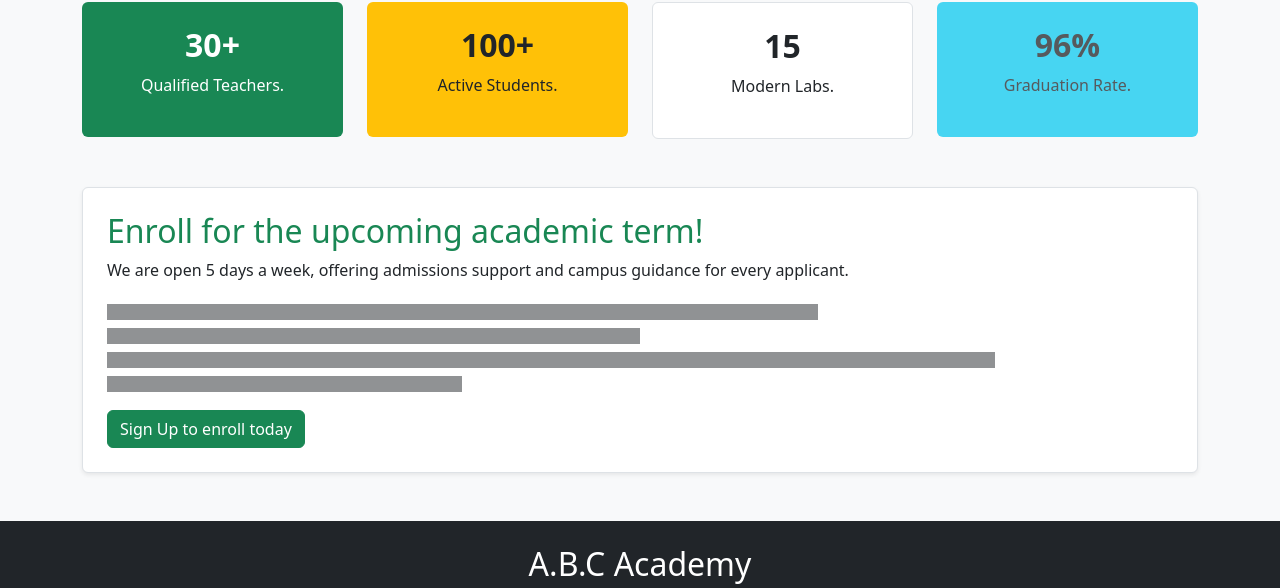
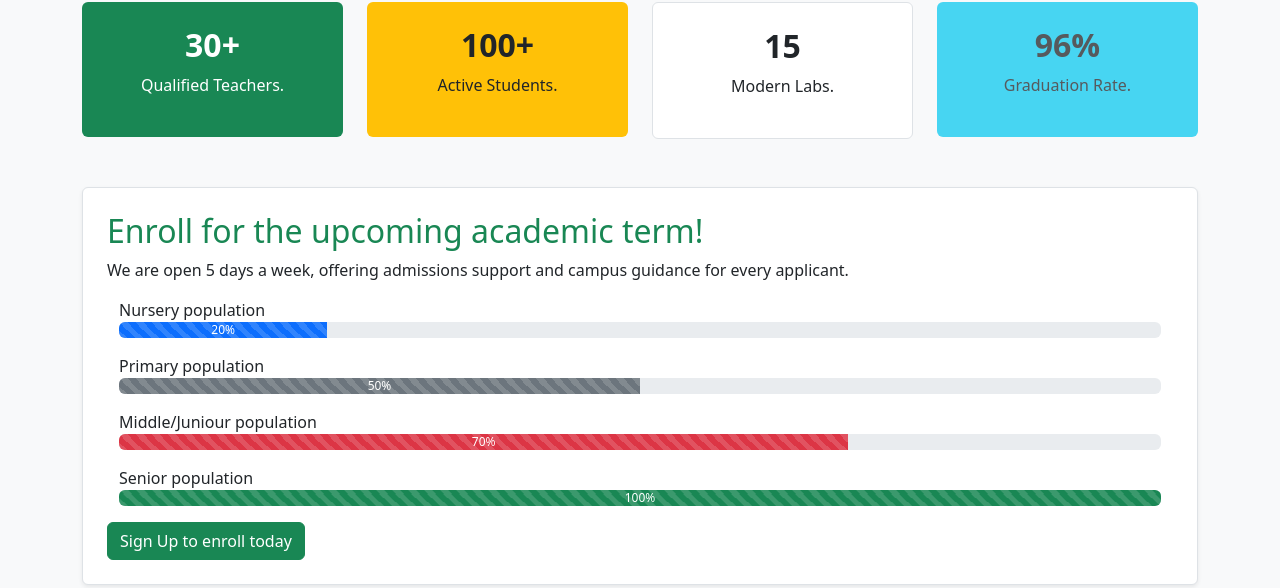
Before and after one commit to hanningtonhz2006-tech/Project102, a plain HTML site: page index.html in a window 1280 px wide. Shown: the part 1794-2382 px from the top of the page. Drawn offline with nearby package versions, Linux system fonts and the light colour scheme.

Commit message:
added progressbar
I added 4 progress bars for the different school sections

```diff
--- a/index.html
+++ b/index.html
@@ -1,12 +1,14 @@
 <!doctype html>
 <html lang="en">
-
   <head>
     <meta charset="UTF-8" />
     <meta name="viewport" content="width=device-width, initial-scale=1.0" />
     <title>A.B.C Academy Official Site</title>
 
-  <link href="https://cdn.jsdelivr.net/npm/bootstrap@5.3.8/dist/css/bootstrap.min.css" rel="stylesheet" />
+    <link
+      href="https://cdn.jsdelivr.net/npm/bootstrap@5.3.8/dist/css/bootstrap.min.css"
+      rel="stylesheet"
+    />
     <link rel="icon" type="image/png" href="favicon-96x96.png" sizes="96x96" />
     <link rel="icon" type="image/svg+xml" href="favicon.svg" />
     <link rel="shortcut icon" href="favicon.ico" />
@@ -16,17 +18,21 @@
     <link rel="stylesheet" href="style.css" />
   </head>
 
-
   <body class="bg-light">
     <nav class="navbar navbar-expand-lg navbar-dark sticky-top bg-dark">
       <div class="container">
         <a class="navbar-brand fw-bold" href="#">
-        <img src="book-open-check.svg">
-        A.B.C Academy</a>
-      <button class="navbar-toggler" type="button" data-bs-toggle="collapse" data-bs-target="#mainNavbar">
+          <img src="book-open-check.svg" />
+          A.B.C Academy</a
+        >
+        <button
+          class="navbar-toggler"
+          type="button"
+          data-bs-toggle="collapse"
+          data-bs-target="#mainNavbar"
+        >
           <span class="navbar-toggler-icon"></span>
         </button>
-
 
         <div class="collapse navbar-collapse" id="mainNavbar">
           <ul class="navbar-nav ms-auto">
@@ -34,59 +40,58 @@
               <a class="nav-link active" href="#">Home</a>
             </li>
 
-
             <li class="nav-item">
               <a class="nav-link" href="About us.html">About Us</a>
             </li>
-
 
             <li class="nav-item">
               <a class="nav-link" href="Products.html">Academics</a>
             </li>
 
-
             <!-- Dropdown -->
             <div class="nav-item dropdown">
-            <button type="button" class="nav-link dropdown-toggle" data-bs-toggle="dropdown" aria-expanded="false">
+              <button
+                type="button"
+                class="nav-link dropdown-toggle"
+                data-bs-toggle="dropdown"
+                aria-expanded="false"
+              >
                 More
               </button>
-            <ul class=" dropdown-menu">
+              <ul class="dropdown-menu">
                 <li><a class="dropdown-item" href="Faq.html">FAQ</a></li>
-              <li><a class="dropdown-item" href="About us.html">Background</a></li>
+                <li>
+                  <a class="dropdown-item" href="About us.html">Background</a>
+                </li>
                 <li><a class="dropdown-item" href="Pay.html">Pay Fees</a></li>
               </ul>
             </div>
             <!-- dropdown -->
 
-
             <li class="nav-item">
               <a class="nav-link" href="ContactUs.html">Contact Us</a>
             </li>
 
-
             <li class="nav-item">
-            <a class="nav-link " href="signUp.html">Sign Up</a>
+              <a class="nav-link" href="signUp.html">Sign Up</a>
             </li>
           </ul>
         </div>
       </div>
     </nav>
 
-
     <div class="container-fluid px-0 mt-0">
-    <div class="bg-primary text-white text-center p-5 position-relative main-section">
-      <span class="badge bg-warning mt-3 text-dark mb-3">
-        Excellence.
-      </span>
-
+      <div
+        class="bg-primary text-white text-center p-5 position-relative main-section"
+      >
+        <span class="badge bg-warning mt-3 text-dark mb-3"> Excellence. </span>
 
         <h1 class="display-5 fw-bold">A.B.C Academy</h1>
 
-
         <p class="lead">
-        Building the future, empowering minds. Quality education and character development at affordable tuition.
+          Building the future, empowering minds. Quality education and character
+          development at affordable tuition.
         </p>
-
 
         <a href="#section-two" class="btn btn-light text-primary fw-bold mt-3">
           Explore Programs
@@ -94,27 +99,35 @@
       </div>
     </div>
 
-
     <div class="container mt-4" id="section-one">
       <div class="row g-4">
         <div class="col-md-5">
           <div class="bg-white rounded border shadow-sm h-100 overflow-hidden">
-          <img src="stocksnap-books-2596809_1920.jpg" alt="" height="100%" width="100%" class="rounded m-0" />
+            <img
+              src="stocksnap-books-2596809_1920.jpg"
+              alt=""
+              height="100%"
+              width="100%"
+              class="rounded m-0"
+            />
           </div>
         </div>
-
 
         <div class="col-md-6">
           <div class="text-success h-100">
             <h2>ABOUT OUR SCHOOL</h2>
             <p>
-            Welcome to our campus, where we inspire young minds with dedication and passion. Our academy is committed to
-            delivering outstanding educational programs, supported by modern facilities. From foundational learning to
-            advanced academics, we take pride in student success.
+              Welcome to our campus, where we inspire young minds with
+              dedication and passion. Our academy is committed to delivering
+              outstanding educational programs, supported by modern facilities.
+              From foundational learning to advanced academics, we take pride in
+              student success.
             </p>
 
-
-          <a href="About us.html" class="btn border border-success text-success">
+            <a
+              href="About us.html"
+              class="btn border border-success text-success"
+            >
               More Info
             </a>
           </div>
@@ -122,24 +135,34 @@
       </div>
     </div>
 
-
     <div class="container mt-5" id="section-two">
-    <h2 class="text-center text-primary mb-4">What we offer at A.B.C Academy</h2>
-
+      <h2 class="text-center text-primary mb-4">
+        What we offer at A.B.C Academy
+      </h2>
 
       <div class="row g-4">
         <!-- Card 1 -->
         <div class="col-md-4">
-        <div class="bg-white border rounded shadow-sm h-100 d-flex flex-column overflow-hidden">
-          <img src="geralt-school-916678_1920.jpg" alt="STEM" class="w-100 object-fit-cover rounded-top"
-            style="height: 200px;" />
+          <div
+            class="bg-white border rounded shadow-sm h-100 d-flex flex-column overflow-hidden"
+          >
+            <img
+              src="geralt-school-916678_1920.jpg"
+              alt="STEM"
+              class="w-100 object-fit-cover rounded-top"
+              style="height: 200px"
+            />
             <div class="p-3 d-flex flex-column flex-grow-1">
               <h3 class="text-success h4">STEM Curriculum</h3>
               <p class="mt-2 flex-grow-1">
-              Designed with precision, our courses foster critical thinking for modern achievement.
+                Designed with precision, our courses foster critical thinking
+                for modern achievement.
               </p>
-            <button class="btn btn-success text-white align-self-start mt-3" data-bs-toggle="modal"
-              data-bs-target="#moreInfo">
+              <button
+                class="btn btn-success text-white align-self-start mt-3"
+                data-bs-toggle="modal"
+                data-bs-target="#moreInfo"
+              >
                 View More
               </button>
               <!-- modal -->
@@ -147,14 +170,28 @@
                 <div class="modal-dialog">
                   <div class="modal-content">
                     <div class="modal-header">
-                    <h5 class="modal-title fs-5" id="moreInfolabel">More Information.</h5>
-                    <button class="btn-close" data-bs-dismiss="modal" aria-label="Close" type="button"></button>
+                      <h5 class="modal-title fs-5" id="moreInfolabel">
+                        More Information.
+                      </h5>
+                      <button
+                        class="btn-close"
+                        data-bs-dismiss="modal"
+                        aria-label="Close"
+                        type="button"
+                      ></button>
                     </div>
                     <div class="modal-body">
-                    Our school offers broad extensive learning through continous assesment.
+                      Our school offers broad extensive learning through
+                      continous assesment.
                     </div>
                     <div class="modal-footer">
-                    <button class="btn btn-primary" data-bs-dismiss="modal" aria-label="Close">Close</button>
+                      <button
+                        class="btn btn-primary"
+                        data-bs-dismiss="modal"
+                        aria-label="Close"
+                      >
+                        Close
+                      </button>
                     </div>
                   </div>
                 </div>
@@ -164,35 +201,53 @@
           </div>
         </div>
 
-
         <!-- Card 2 -->
         <div class="col-md-4">
-        <div class="bg-white border border-success rounded shadow-sm h-100 d-flex flex-column overflow-hidden">
-          <img src="krolestwo_nauki-backpack-10379907_1920.png" alt="Admissions"
-            class="w-100 object-fit-cover rounded-top" style="height: 200px;" />
+          <div
+            class="bg-white border border-success rounded shadow-sm h-100 d-flex flex-column overflow-hidden"
+          >
+            <img
+              src="krolestwo_nauki-backpack-10379907_1920.png"
+              alt="Admissions"
+              class="w-100 object-fit-cover rounded-top"
+              style="height: 200px"
+            />
             <div class="p-3 d-flex flex-column flex-grow-1">
               <h3 class="text-success h4">Admissions & Enrollment</h3>
               <p class="mt-2 flex-grow-1">
                 Would you like to enroll a student or schedule a campus tour?
               </p>
-            <a href="signUp.html" class="btn btn-outline-success mt-3 d-flex align-self-start">Apply Now</a>
+              <a
+                href="signUp.html"
+                class="btn btn-outline-success mt-3 d-flex align-self-start"
+                >Apply Now</a
+              >
             </div>
           </div>
         </div>
 
-
         <!-- Card 3 -->
         <div class="col-md-4">
-        <div class="bg-white border rounded shadow-sm h-100 d-flex flex-column overflow-hidden">
-          <img src="istockphoto-1500076821-1024x1024.jpg" alt="Student Life" class="w-100 object-fit-cover rounded-top"
-            style="height: 200px;" />
+          <div
+            class="bg-white border rounded shadow-sm h-100 d-flex flex-column overflow-hidden"
+          >
+            <img
+              src="istockphoto-1500076821-1024x1024.jpg"
+              alt="Student Life"
+              class="w-100 object-fit-cover rounded-top"
+              style="height: 200px"
+            />
             <div class="p-3 d-flex flex-column flex-grow-1">
               <h3 class="text-success h4">Student Life</h3>
               <p class="mt-2 flex-grow-1">
-              Enriching activities, organized daily to foster leadership and community values.
+                Enriching activities, organized daily to foster leadership and
+                community values.
               </p>
               <a class="btn text-success mt-3 d-flex align-self-start gap-2">
-              <span class="spinner-border spinner-border-sm" aria-hidden="true"></span>
+                <span
+                  class="spinner-border spinner-border-sm"
+                  aria-hidden="true"
+                ></span>
                 <span>Explore Clubs...</span>
               </a>
             </div>
@@ -203,18 +258,14 @@
 
     <!-- 4 Columns -->
 
-
     <div class="container mt-5">
       <div class="row g-4">
         <div class="col-md-3">
           <div class="bg-success text-white p-4 rounded text-center">
             <h4 class="d-block num">30+</h4>
-          <p class="d-none d-md-block">
-            Qualified Teachers.
-          </p>
+            <p class="d-none d-md-block">Qualified Teachers.</p>
           </div>
         </div>
-
 
         <div class="col-md-3">
           <div class="bg-warning p-4 rounded text-center">
@@ -223,14 +274,12 @@
           </div>
         </div>
 
-
         <div class="col-md-3">
           <div class="bg-white p-4 border rounded text-center">
             <h4 class="num">15</h4>
             <p>Modern Labs.</p>
           </div>
         </div>
-
 
         <div class="col-md-3">
           <div class="bg-info p-4 rounded text-center opacity-75">
@@ -241,57 +290,141 @@
       </div>
     </div>
 
-
     <div class="container mt-5">
       <div class="bg-white p-4 rounded border shadow-sm mb-5">
         <h2 class="text-success">Enroll for the upcoming academic term!</h2>
-      <p>We are open 5 days a week, offering admissions support and campus guidance for every applicant.</p>
-      <p class="placeholder-glow">
-        <span class="placeholder col-8"></span>
-        <span class="placeholder col-6"></span>
-        <span class="placeholder col-10"></span>
-        <span class="placeholder col-4"></span>
+        <p>
+          We are open 5 days a week, offering admissions support and campus
+          guidance for every applicant.
         </p>
-      <a href="signUp.html" class="btn btn-success">Sign Up to enroll today</a>
+        <div class="container">
+          <!-- Nursery Population -->
+          <div class="mb-3">
+            <div class="d-flex justify-content-between">Nursery population</div>
+            <div
+              class="progress"
+              role="progressbar"
+              aria-label="Nursery Population"
+              aria-valuemin="0"
+              aria-valuemax="100"
+              aria-valuenow="20"
+            >
+              <div class="progress-bar progress-bar-striped" style="width: 20%">
+                20%
               </div>
             </div>
           </div>
-
+          <!-- Primary Population -->
+          <div class="mb-3">
+            <div class="d-flex justify-content-between">Primary population</div>
+            <div
+              class="progress"
+              role="progressbar"
+              aria-label="Primary Population"
+              aria-valuemin="0"
+              aria-valuemax="100"
+              aria-valuenow="50"
+            >
+              <div class="progress-bar progress-bar-striped bg-secondary" style="width: 50%">
+                50%
+              </div>
+            </div>
+          </div>
+          <!-- Junior Population -->
+          <div class="mb-3">
+            <div class="d-flex justify-content-between">
+              Middle/Juniour population
+            </div>
+            <div
+              class="progress"
+              role="progressbar"
+              aria-label="Junior Population"
+              aria-valuemin="0"
+              aria-valuemax="100"
+              aria-valuenow="70"
+            >
+              <div class="progress-bar progress-bar-striped bg-danger" style="width: 70%">
+                70%
+              </div>
+            </div>
+          </div>
+          <!-- Senior Population -->
+          <div class="mb-3">
+            <div class="d-flex justify-content-between">Senior population</div>
+            <div
+              class="progress"
+              role="progressbar"
+              aria-label="Senior Population"
+              aria-valuemin="0"
+              aria-valuemax="100"
+              aria-valuenow="100"
+            >
+              <div
+                class="progress-bar progress-bar-striped progress-bar-animated bg-success"
+                style="width: 100%"
+              >
+                100%
+              </div>
+            </div>
+          </div>
+        </div>
+        <a href="signUp.html" class="btn btn-success"
+          >Sign Up to enroll today</a
+        >
+      </div>
+    </div>
 
     <div class="container-fluid bg-dark text-white text-center p-4" id="footer">
       <h2>A.B.C Academy</h2>
 
-
       <p class="mb-1">
         Email: info@oakridgeacademy.edu
-      <br>
+        <br />
         +256 772 123 456
-      <br>
-      <a href="https://www.instagram.com/"
-        style="text-decoration: none; color: aqua; font-family: system-ui, -apple-system, BlinkMacSystemFont, 'Segoe UI', Roboto, Oxygen, Ubuntu, Cantarell, 'Open Sans', 'Helvetica Neue', sans-serif; font-size: 18px;">
-        <img src="camera.svg" style="color: cyan;">
-
-
-        </img>Instagram handle</a>
+        <br />
+        <a
+          href="https://www.instagram.com/"
+          style="
+            text-decoration: none;
+            color: aqua;
+            font-family:
+              system-ui,
+              -apple-system,
+              BlinkMacSystemFont,
+              &quot;Segoe UI&quot;,
+              Roboto,
+              Oxygen,
+              Ubuntu,
+              Cantarell,
+              &quot;Open Sans&quot;,
+              &quot;Helvetica Neue&quot;,
+              sans-serif;
+            font-size: 18px;
+          "
+        >
+          <img src="camera.svg" style="color: cyan" />Instagram handle
+        </a>
       </p>
-
 
       <a href="#" class="link-warning"> Back to top </a>
     </div>
-  <script src="https://code.jquery.com/jquery-3.6.0.min.js"
-    integrity="sha256-/xUj+3OJU5yExlq6GSYGSHk7tPXikynS7ogEvDej/m4=" crossorigin="anonymous"></script>
+    <script
+      src="https://code.jquery.com/jquery-3.6.0.min.js"
+      integrity="sha256-/xUj+3OJU5yExlq6GSYGSHk7tPXikynS7ogEvDej/m4="
+      crossorigin="anonymous"
+    ></script>
     <script src="https://cdn.jsdelivr.net/npm/bootstrap@5.3.8/dist/js/bootstrap.bundle.min.js"></script>
     <script type="text/javascript">
       // collapse nav bar when its a hamburger menu on scroll
-    window.addEventListener('scroll', function () {
-      console.log('scrolled');
-      const navbarCollapse = document.querySelector('#mainNavbar');
-      if (navbarCollapse && navbarCollapse.classList.contains('show')) {
-        const bsCollapse = bootstrap.Collapse.getOrCreateInstance(navbarCollapse);
+      window.addEventListener("scroll", function () {
+        console.log("scrolled");
+        const navbarCollapse = document.querySelector("#mainNavbar");
+        if (navbarCollapse && navbarCollapse.classList.contains("show")) {
+          const bsCollapse =
+            bootstrap.Collapse.getOrCreateInstance(navbarCollapse);
           bsCollapse.hide();
         }
       });
     </script>
   </body>
-
 </html>
```
Lines whose indentation alone changed are shown as unchanged.
